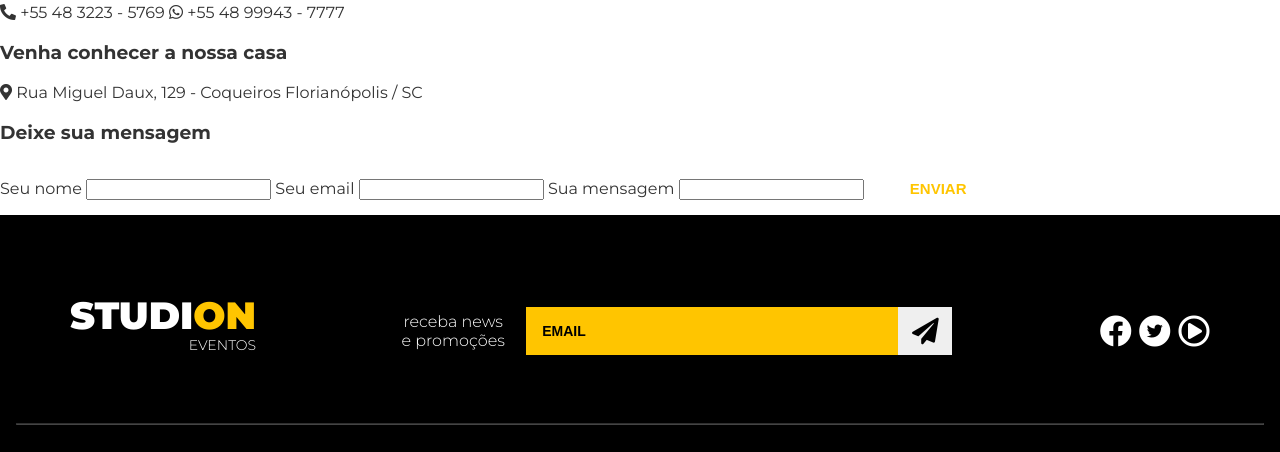
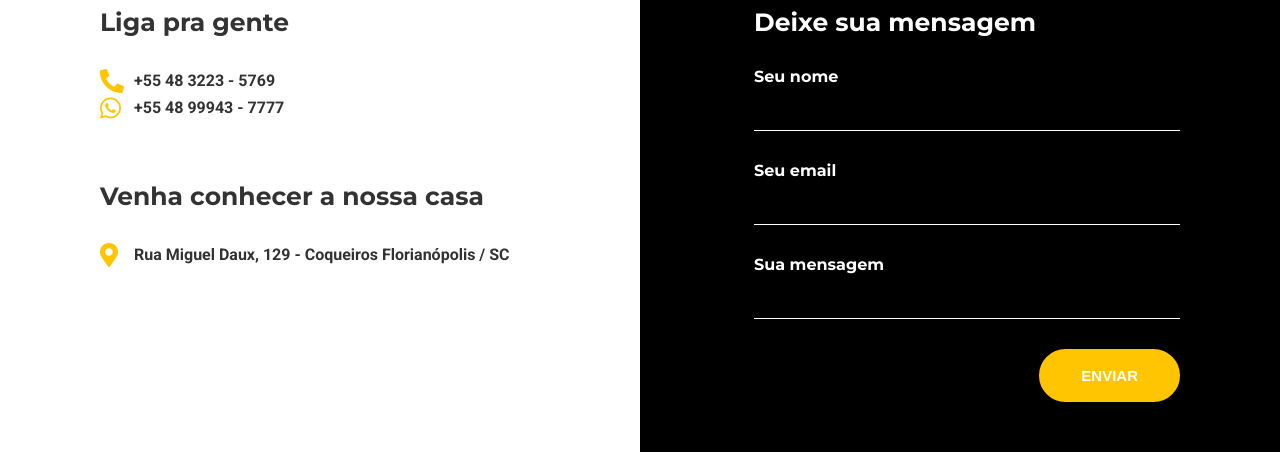
Before and after one commit to renan-arimatea/Projeto_Studion, a website: page src/contact.html in a window 1280 px wide. Shown: the part 611-1063 px from the top of the page. Drawn offline with Linux system fonts and the light colour scheme.

Commit message:
Feat(contact): Add google maps layout and finished the contact.html form

```diff
--- a/src/contact.html
+++ b/src/contact.html
@@ -56,6 +56,7 @@
     <main>
       <section class="contact">
         <section class="contact__info">
+          <div class="contact__info__container">
             <h3>Liga pra gente</h3>
             <span>
               <i class="fas fa-phone fa-flip-horizontal"></i>
@@ -70,11 +71,12 @@
               <i class="fas fa-map-marker-alt"></i>
               Rua Miguel Daux, 129 - Coqueiros Florianópolis / SC
             </span>
+          </div>
         </section>
 
         <section class="contact__form">
+          <form class="contact__form__container" action="">
             <h3>Deixe sua mensagem</h3>
-          <form action="">
             <label for="name">Seu nome</label>
             <input id="name" type="text" />
             <label for="email">Seu email</label>
@@ -86,7 +88,17 @@
         </section>
       </section>
 
-      <section class="maps"></section>
+      <section class="maps">
+        <iframe
+          width="100%"
+          src="https://maps.google.com/maps?q=Rua%20Miguel%20Daux,%20129%20-%20Coqueiros%20Florian%C3%B3polis%20/%20SC&t=&z=13&ie=UTF8&iwloc=&output=embed"
+          frameborder="0"
+          scrolling="no"
+          marginheight="0"
+          marginwidth="0"
+        >
+        </iframe>
+      </section>
     </main>
 
     <footer class="footer">
--- a/src/css/_btn.css
+++ b/src/css/_btn.css
@@ -14,17 +14,24 @@
 .btn:hover,
 .btn:active,
 .btn:focus,
-.btn--institutional {
+.btn--institutional,
+.btn--contact {
   border-color: var(--color-primary);
   background-color: var(--color-primary);
   color: #fff;
 }
 
-.btn--institutional:hover {
+.btn--institutional:hover,
+.btn--contact:hover {
   color: var(--color-copy);
   border-color: var(--color-copy);
   background: unset;
   box-shadow: 0 1rem 1rem #0006; /* x, y, blur, cor */
+}
+
+.btn--contact:hover {
+  color: #fff;
+  border-color: var(--color-primary);
 }
 
 .btn--quote {
--- a/src/css/_contacts.css
+++ b/src/css/_contacts.css
@@ -0,0 +1,86 @@
+.contact {
+  display: grid;
+  grid-template-columns: 1fr 1fr;
+}
+
+.contact h3 {
+  margin: 0;
+  margin-bottom: 1.875rem;
+  font-size: 1.5625rem;
+}
+
+.contact__info h3:nth-of-type(2) {
+  margin-top: 3.75rem;
+}
+
+.contact__info,
+.contact__form {
+  padding: 4rem 0;
+}
+
+.contact__info i {
+  font-size: 1.5rem;
+  color: var(--color-primary);
+}
+
+.contact__info span {
+    display: grid;
+    grid-template-columns: 1.5rem auto;
+    gap: .625rem;
+    align-items: center;
+    font-family: "Roboto";
+    font-weight: 700;
+    line-height: 1.6875rem;
+}
+
+.contact__info__container,
+.contact__form__container {
+  width: 540px;
+}
+
+.contact__info__container {
+  float: right;
+  padding-right: 7.125rem;
+}
+
+.contact__form__container {
+  padding-left: 7.125rem;
+}
+
+.contact__form {
+  background-color: #000;
+  color: #fff;
+}
+
+.contact__form label,
+.contact__form input {
+  display: block;
+}
+
+.contact__form label {
+    font-weight: 700;
+}
+
+.contact__form input {
+    width: 100%;
+    margin-bottom: 1.875rem;
+    padding: 0.5rem 0;
+    background: unset;
+    border: unset;
+    border-bottom: 0.06rem solid #fff;
+    color: #fff;
+    font-size: 1.5rem;
+}
+
+.contact__form input:focus {
+    outline: unset;
+}
+
+.contact__form button {
+  float: right;
+}
+
+.maps,
+.maps iframe {
+    height: 36.5rem
+}
--- a/src/style.css
+++ b/src/style.css
@@ -1,4 +1,4 @@
-@import url("https://fonts.googleapis.com/css2?family=Montserrat:wght@300;400;500;700;900&family=Roboto&display=swap");
+@import url("https://fonts.googleapis.com/css2?family=Montserrat:wght@300;400;500;700;900&family=Roboto:wght@400;700&display=swap");
 @import url("https://cdnjs.cloudflare.com/ajax/libs/font-awesome/5.15.3/css/all.min.css");
 
 @import "./css/_variables.css";
```
Lines whose indentation alone changed are shown as unchanged.
